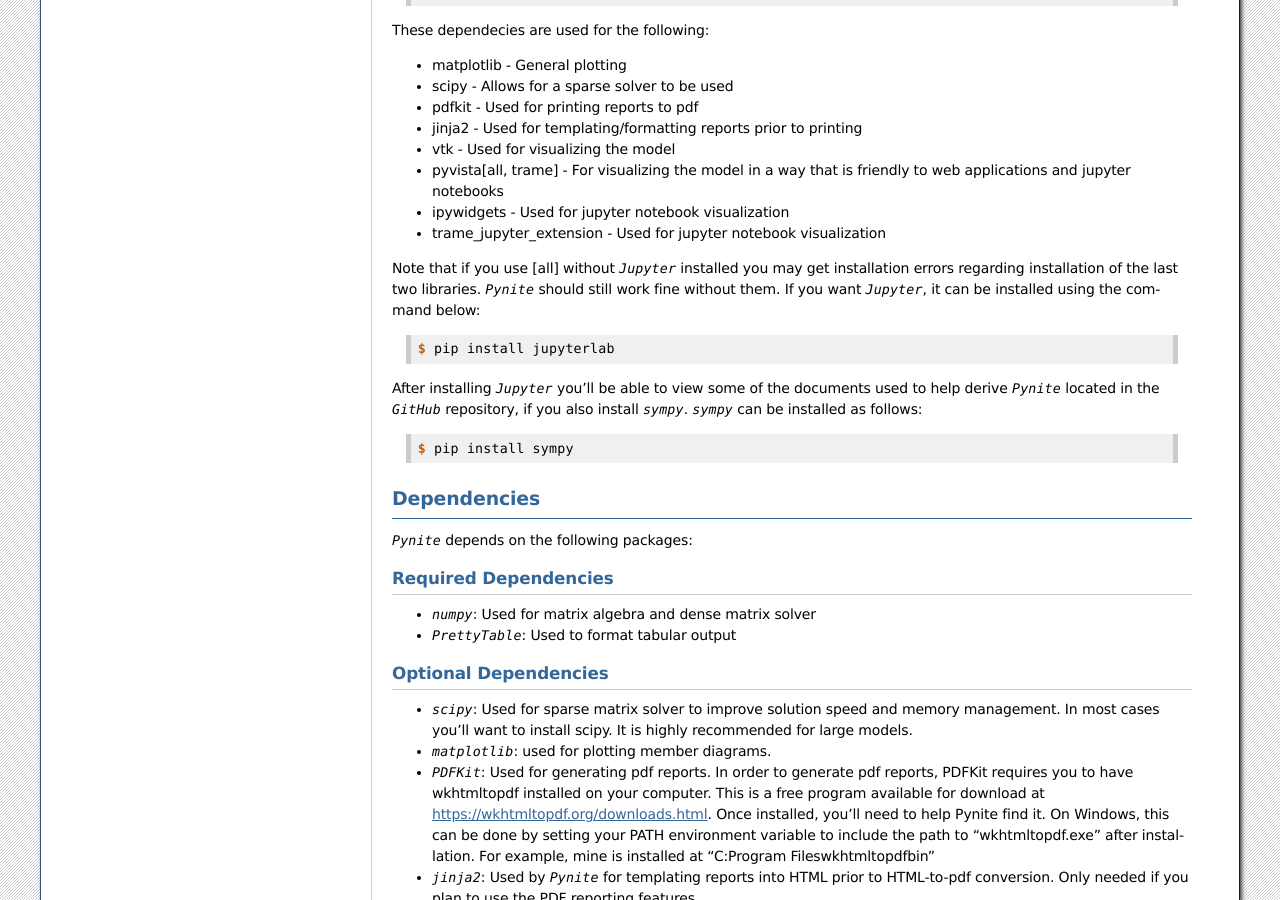
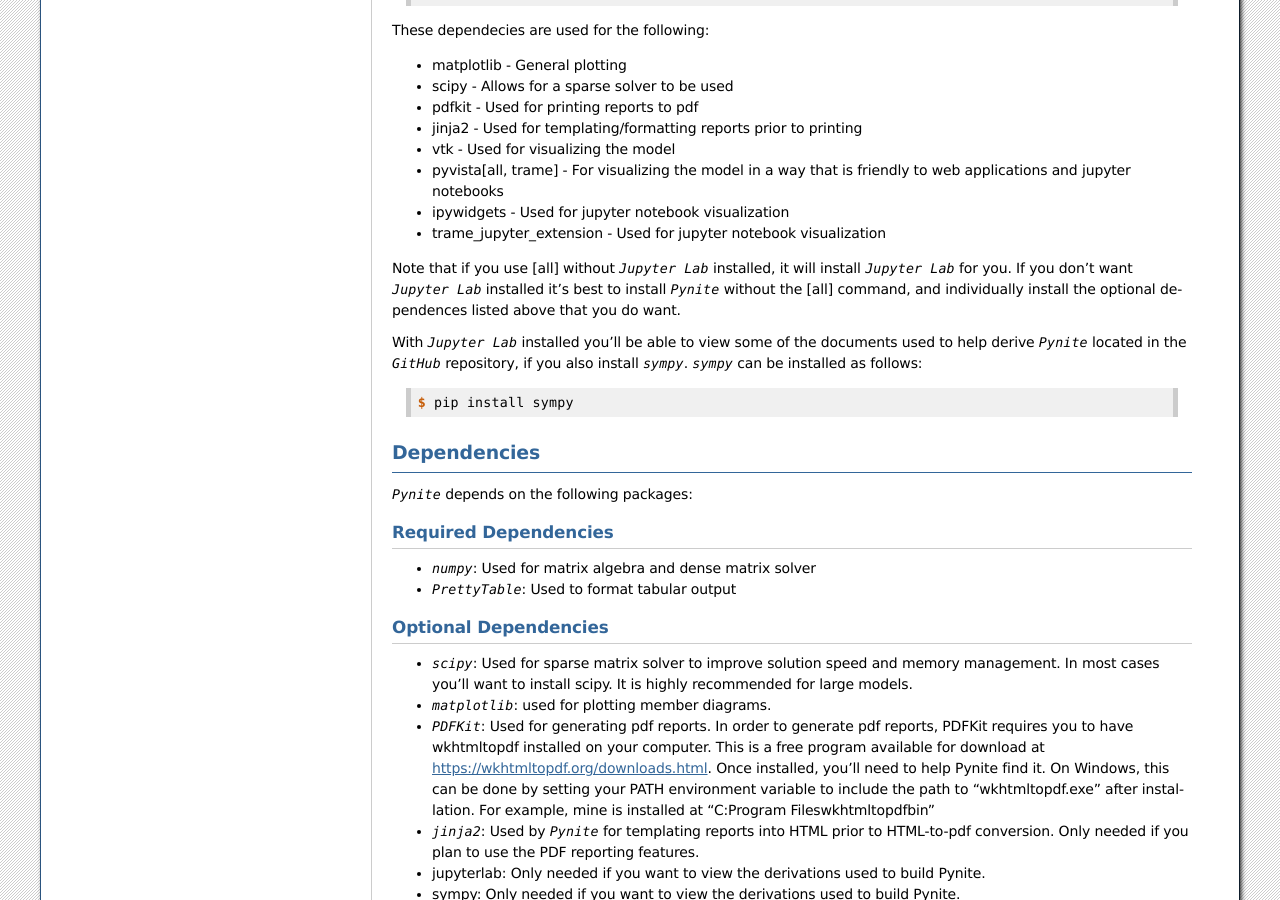
Before and after one commit to JWock82/Pynite, a Sphinx documentation site: the page built from docs/source/installation.rst, in a window 1280 px wide and 900 px high, scrolled down 783 px. Built offline with Sphinx 7.4.7, drawn with Linux system fonts in a browser that asks for light colours.

Commit message:
Updated installation instructions

```diff
--- a/docs/source/installation.rst
+++ b/docs/source/installation.rst
@@ -38,13 +38,9 @@
 * ipywidgets - Used for jupyter notebook visualization
 * trame_jupyter_extension - Used for jupyter notebook visualization
 
-Note that if you use [all] without `Jupyter` installed you may get installation errors regarding installation of the last two libraries. `Pynite` should still work fine without them. If you want `Jupyter`, it can be installed using the command below:
+Note that if you use [all] without `Jupyter Lab` installed, it will install `Jupyter Lab` for you. If you don't want `Jupyter Lab` installed it's best to install `Pynite` without the [all] command, and individually install the optional dependences listed above that you do want.
 
-.. code-block:: console
-
-    $ pip install jupyterlab
-
-After installing `Jupyter` you'll be able to view some of the documents used to help derive `Pynite` located in the `GitHub` repository, if you also install `sympy`. `sympy` can be installed as follows:
+With `Jupyter Lab` installed you'll be able to view some of the documents used to help derive `Pynite` located in the `GitHub` repository, if you also install `sympy`. `sympy` can be installed as follows:
 
 .. code-block:: console
 
```
